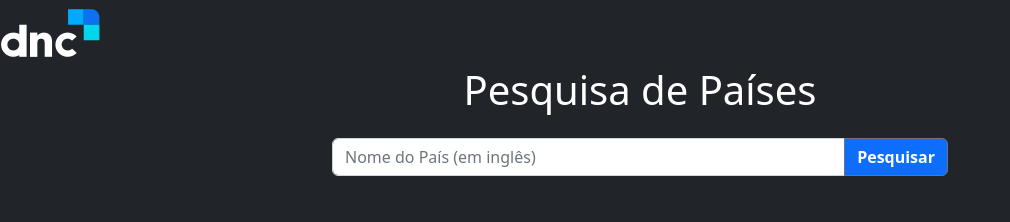
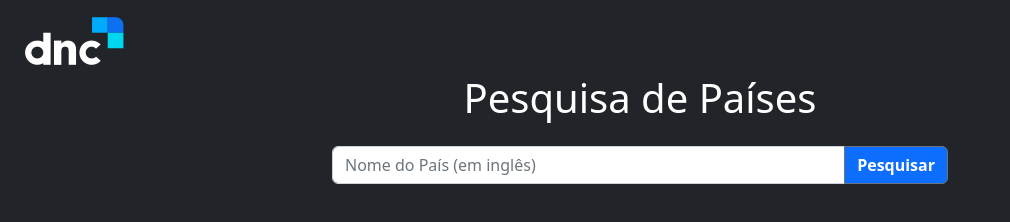
Before and after one commit to kunzeleric/countrySearcher, a plain HTML site: page index.html in a window 1280 px wide. Shown: the whole page, without its empty margins (0-1010 px from the left). Drawn offline with nearby package versions, Linux system fonts and the light colour scheme.

Commit message:
Adicionado margem para logo da DNC.

```diff
--- a/index.html
+++ b/index.html
@@ -13,7 +13,7 @@
   <nav class="navbar bg-dark">
     <div>
       <a class="navbar-brand" href="#">
-        <img src="logoDNC.png" alt="Bootstrap" width="100">
+        <img class="mt-2 ms-4" src="logoDNC.png" alt="Bootstrap" width="100">
       </a>
     </div>
   </nav>
```
